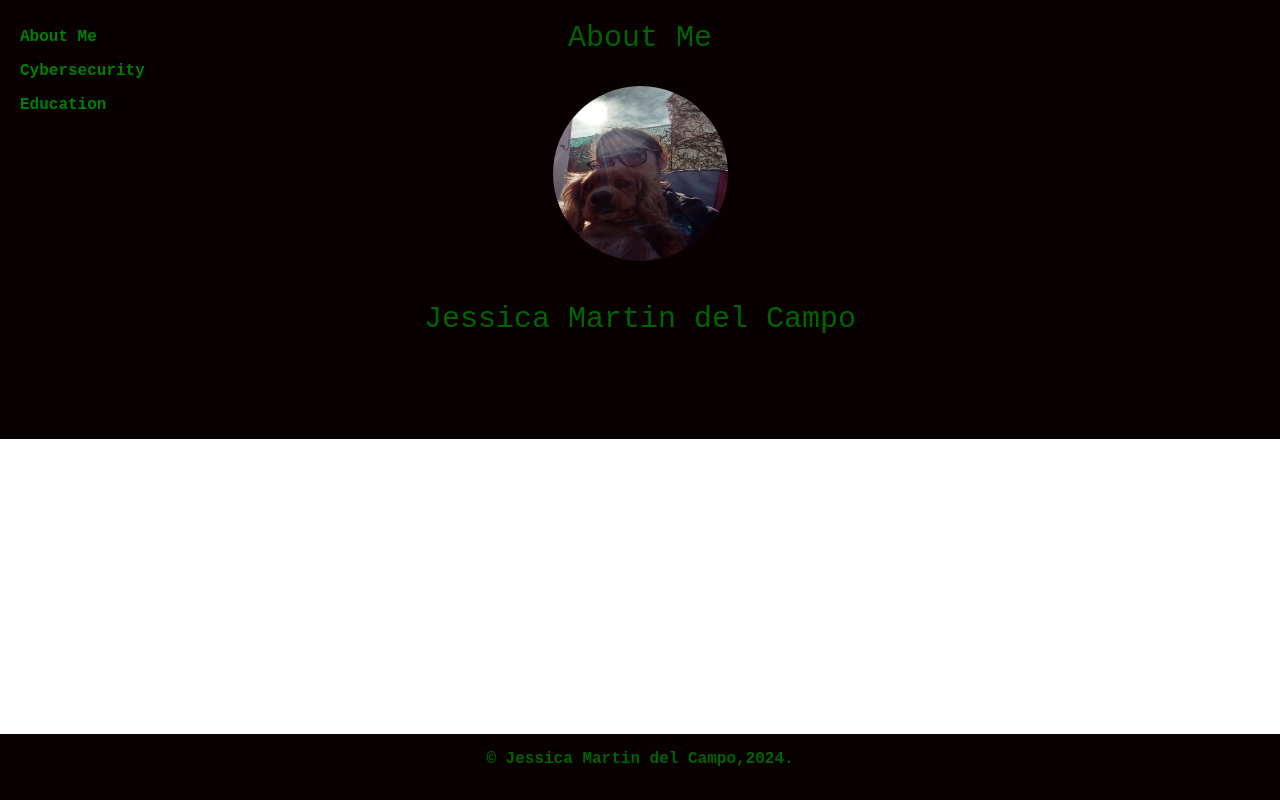
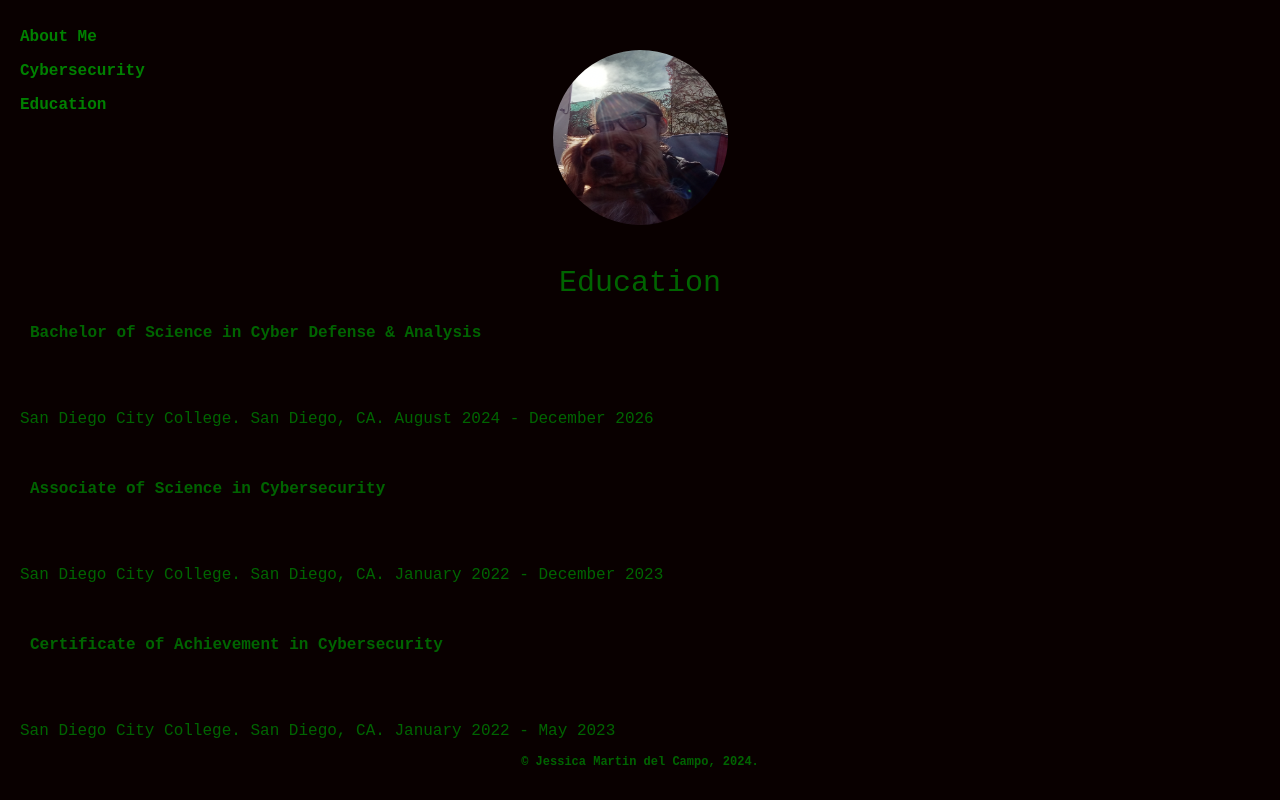
Before and after one commit to cyborgjess/final, a plain HTML site: page education.html in a window 1280 px wide. Drawn offline with nearby package versions, Linux system fonts and the light colour scheme.

Commit message:
Add files via upload

```diff
--- a/education.html
+++ b/education.html
@@ -15,18 +15,26 @@
   <body>
 
     <header>
-      <h1>About Me</h1>
+      <h1></h1>
       <img src="pup.jpg" alt="puppy" />
     </header>
     <main>
       <section>
-        <h2>Jessica Martin del Campo</h2>
-        <p>
-
-        </p>
-        <p>
-
-        </p>
+        <h2>Education</h2>
+          <p>
+          Bachelor of Science in Cyber Defense & Analysis <p></p>
+          San Diego City College. San Diego, CA.
+          August 2024 -  December 2026
+          </p>
+          <p>
+          Associate of Science in Cybersecurity<p></p>
+          San Diego City College. San Diego, CA.
+          January 2022 - December 2023
+          </p>
+        <p>Certificate of Achievement in Cybersecurity<p></p>
+          San Diego City College. San Diego, CA.
+          January 2022 - May 2023
+          </p>
         <ul>
           <ul>
             <li><a href="index.html">About Me</a></li>
@@ -38,7 +46,7 @@
       </section>
     </main>
     <footer>
-      <p>&copy; Jessica Martin del Campo,2024.</p>
+      <p>&copy; Jessica Martin del Campo, 2024.</p>
     </footer>
     <script
       src="https://cdn.jsdelivr.net/npm/bootstrap@5.3.3/dist/js/bootstrap.bundle.min.js"
--- a/styles.scss
+++ b/styles.scss
@@ -66,6 +66,10 @@ h2 {
   font-size: 30px;
   background-color: $bg-color;
   color: $text-color;
+
+  &:hover {
+    color: $link-hover-color; // Change color on hover
+  }
 }
 
 h1 {
@@ -75,12 +79,12 @@ h1 {
 
 h2 {
   text-align: center;
+
   margin-bottom: 10px;
 }
-
 p {
+  background-color: $bg-color;
   font-weight: bold;
-  background-color: $bg-color;
   color: $text-color;
   padding: 10px;
 }
@@ -94,4 +98,5 @@ footer {
   bottom: 0;
   width: 100%;
   margin-top: auto;
+  font-size: 12px;
 }
```
Also changed, not shown: cybersecurity.html (+1 -1 lines), index.html (+2 -3 lines), styles.css, 1 other file.
